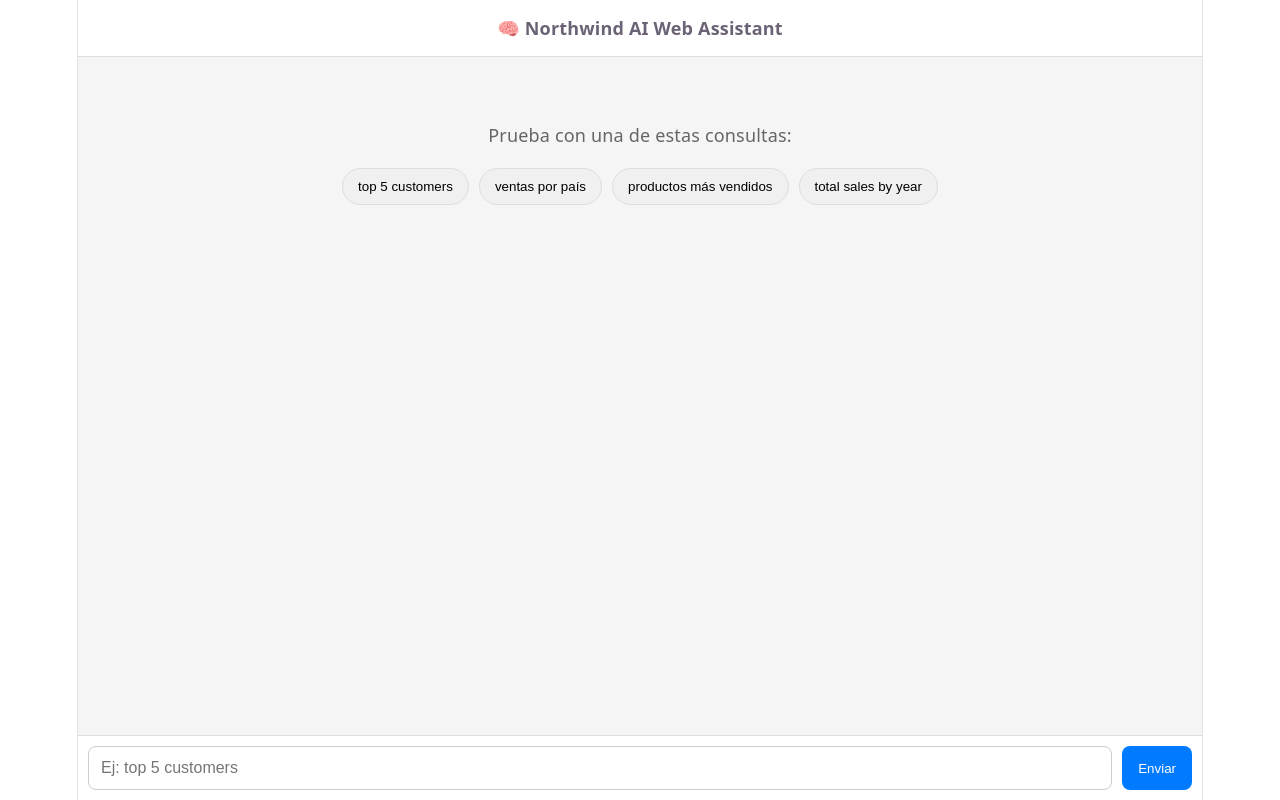
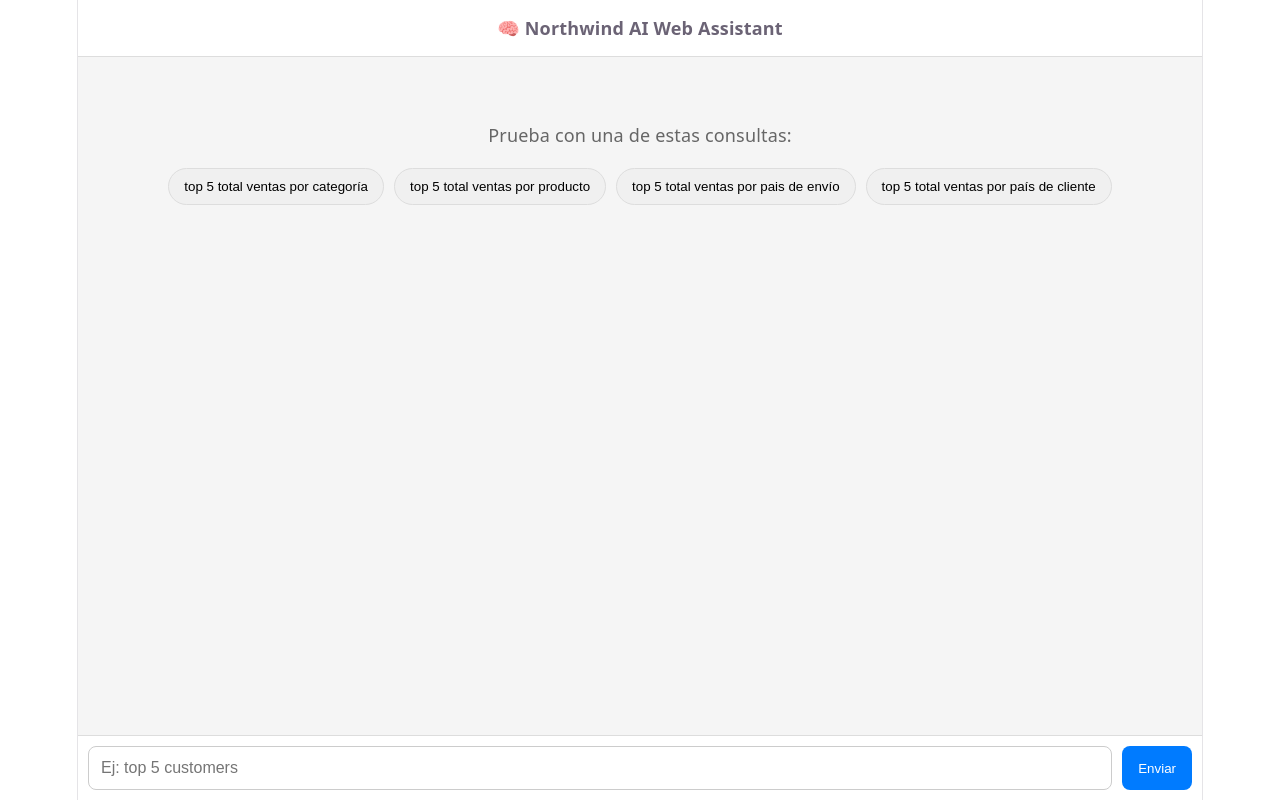
Before and after one commit to cesar39299/Northwind_AI_Web_Assistant, a React (Vite) app: page / in a window 1280 px wide. Built offline with nearby package versions, Linux system fonts and the light colour scheme.

Commit message:
version 19/03/2026 21:47

```diff
--- a/src/App.jsx
+++ b/src/App.jsx
@@ -265,10 +265,10 @@
                             marginTop: 20
                         }}>
                             {[
-                                "top 5 customers",
-                                "ventas por país",
-                                "productos más vendidos",
-                                "total sales by year"
+                                "top 5 total ventas por categoría",
+                                "top 5 total ventas por producto",
+                                "top 5 total ventas por pais de envío",
+                                "top 5 total ventas por país de cliente"
                             ].map((q, i) => (
                                 <button
                                     key={i}
```
